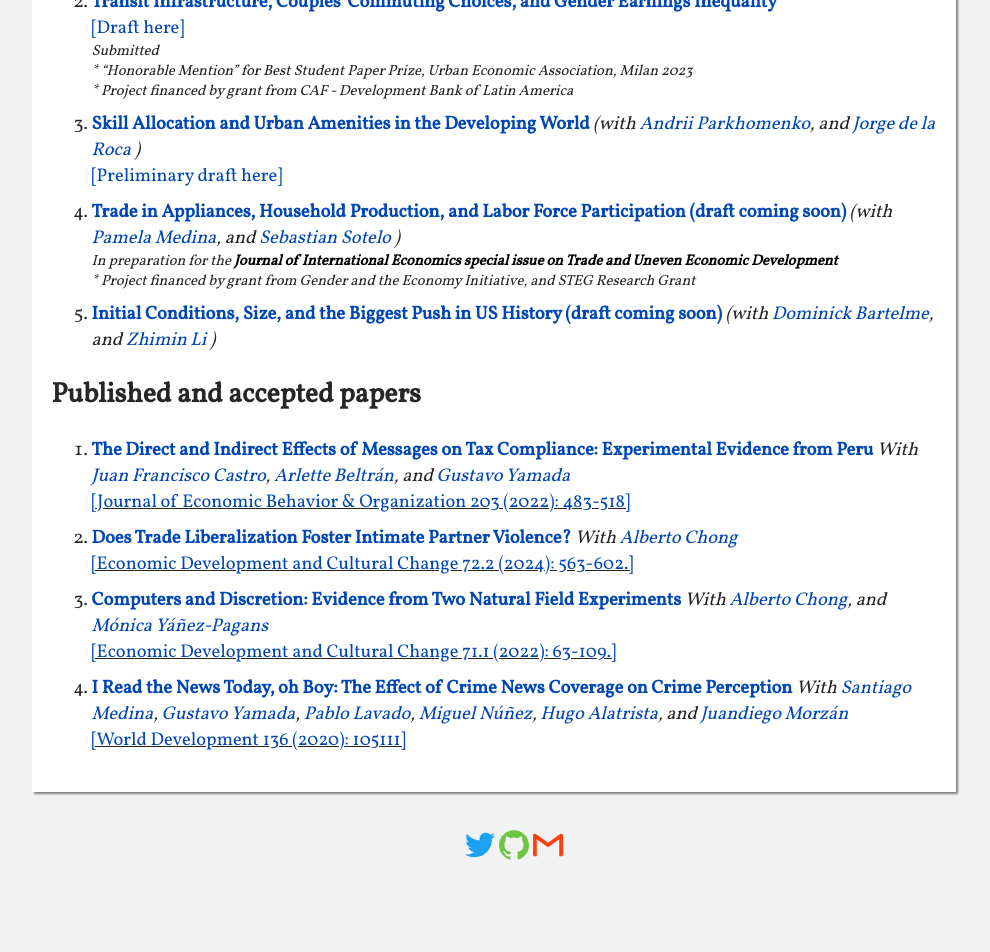
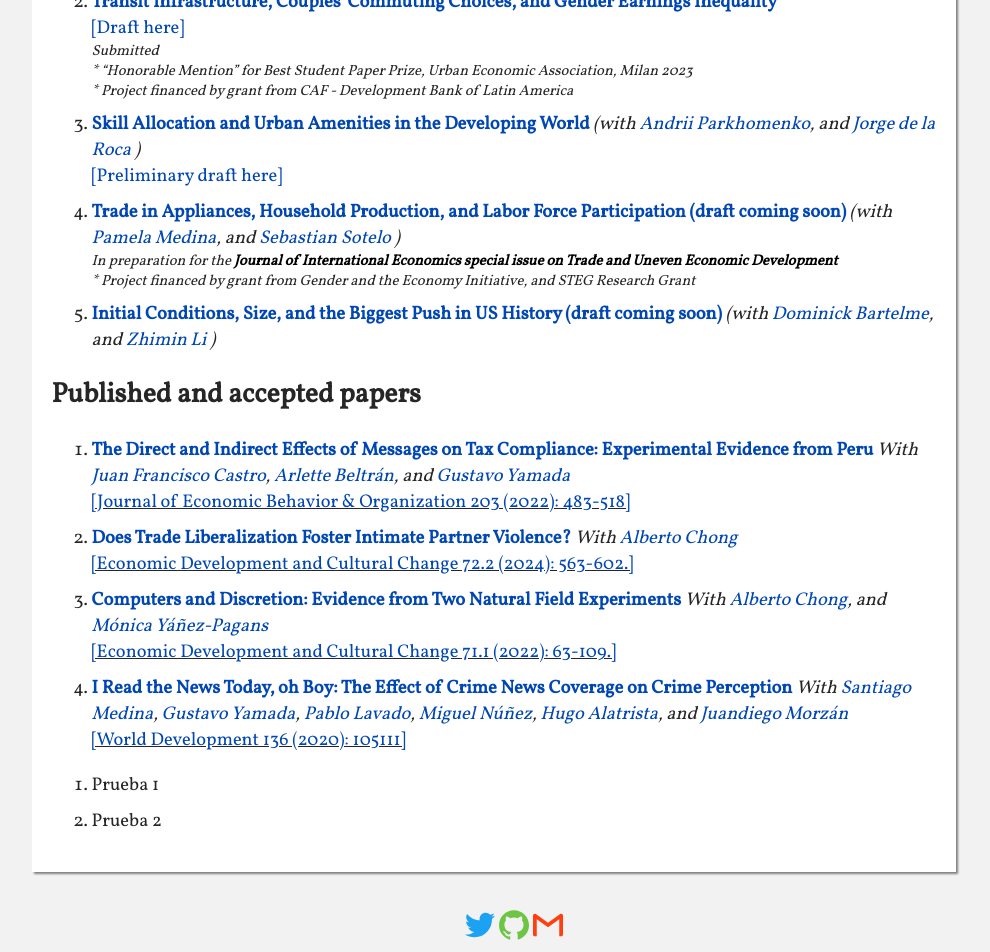
Before and after one commit to dvelasquezc/dvelasquezc.github.io, a Jekyll site: the page built from index.md, in a window 1280 px wide. Shown: the part 756-1708 px from the top of the page, without its empty margins (146-1136 px from the left). Built offline with Jekyll 4.4.1, drawn with Linux system fonts in a browser that asks for light colours; some web fonts are replaced; before the commit the page ends 1628 px from its top, so only the background shows below that.

Commit message:
update numered lists css

```diff
--- a/index.md
+++ b/index.md
@@ -219,4 +219,10 @@ dropdown_folder: "no"
 	{% endif %}
 	{% endfor %}
 	</ol>
+	<ol>
+		<li> Prueba 1
+		</li>
+		<li> Prueba 2
+		</li>
+	</ol>
 </div>
```
